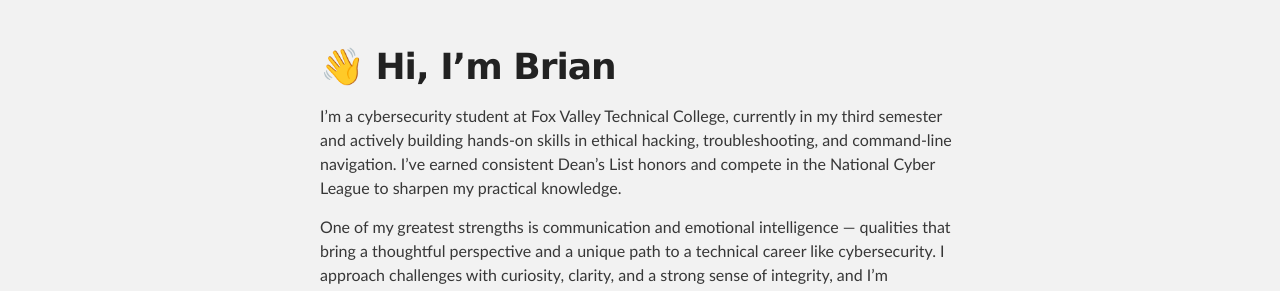
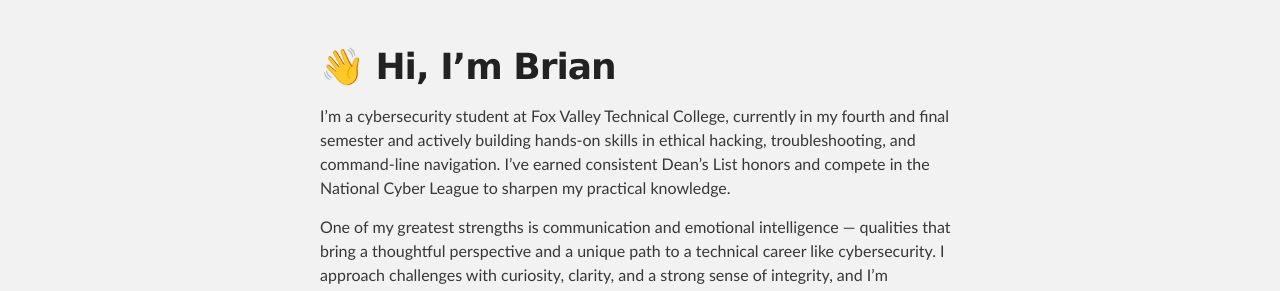
Before and after one commit to briansears-cyber/briansears-cyber.github.io, a Jekyll site: the page built from index.md, in a window 1280 px wide. Shown: the part 319-610 px from the top of the page. Built offline with Jekyll 4.4.1, drawn with Linux system fonts in a browser that asks for light colours.

Commit message:
Update index.md

```diff
--- a/index.md
+++ b/index.md
@@ -4,7 +4,7 @@ title: Brian's Cybersecurity Portfolio
 ---
 # 👋 Hi, I'm Brian
 
-I'm a cybersecurity student at Fox Valley Technical College, currently in my third semester and actively building hands-on skills in ethical hacking, troubleshooting, and command-line navigation. I've earned consistent Dean’s List honors and compete in the National Cyber League to sharpen my practical knowledge.
+I'm a cybersecurity student at Fox Valley Technical College, currently in my fourth and final semester and actively building hands-on skills in ethical hacking, troubleshooting, and command-line navigation. I've earned consistent Dean’s List honors and compete in the National Cyber League to sharpen my practical knowledge.
 
 One of my greatest strengths is communication and emotional intelligence — qualities that bring a thoughtful perspective and a unique path to a technical career like cybersecurity. I approach challenges with curiosity, clarity, and a strong sense of integrity, and I’m committed to growing both technically and professionally.
 
```
